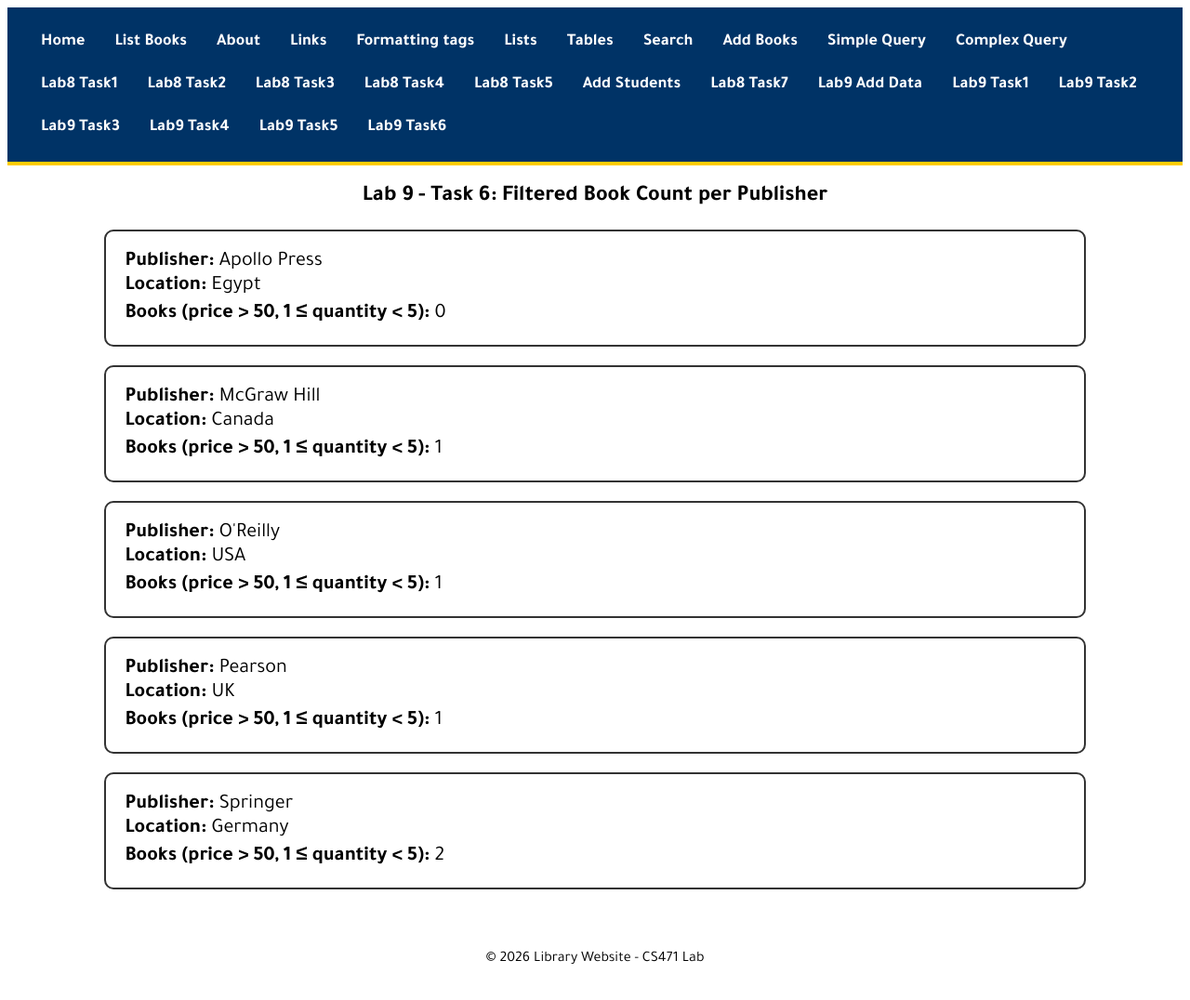
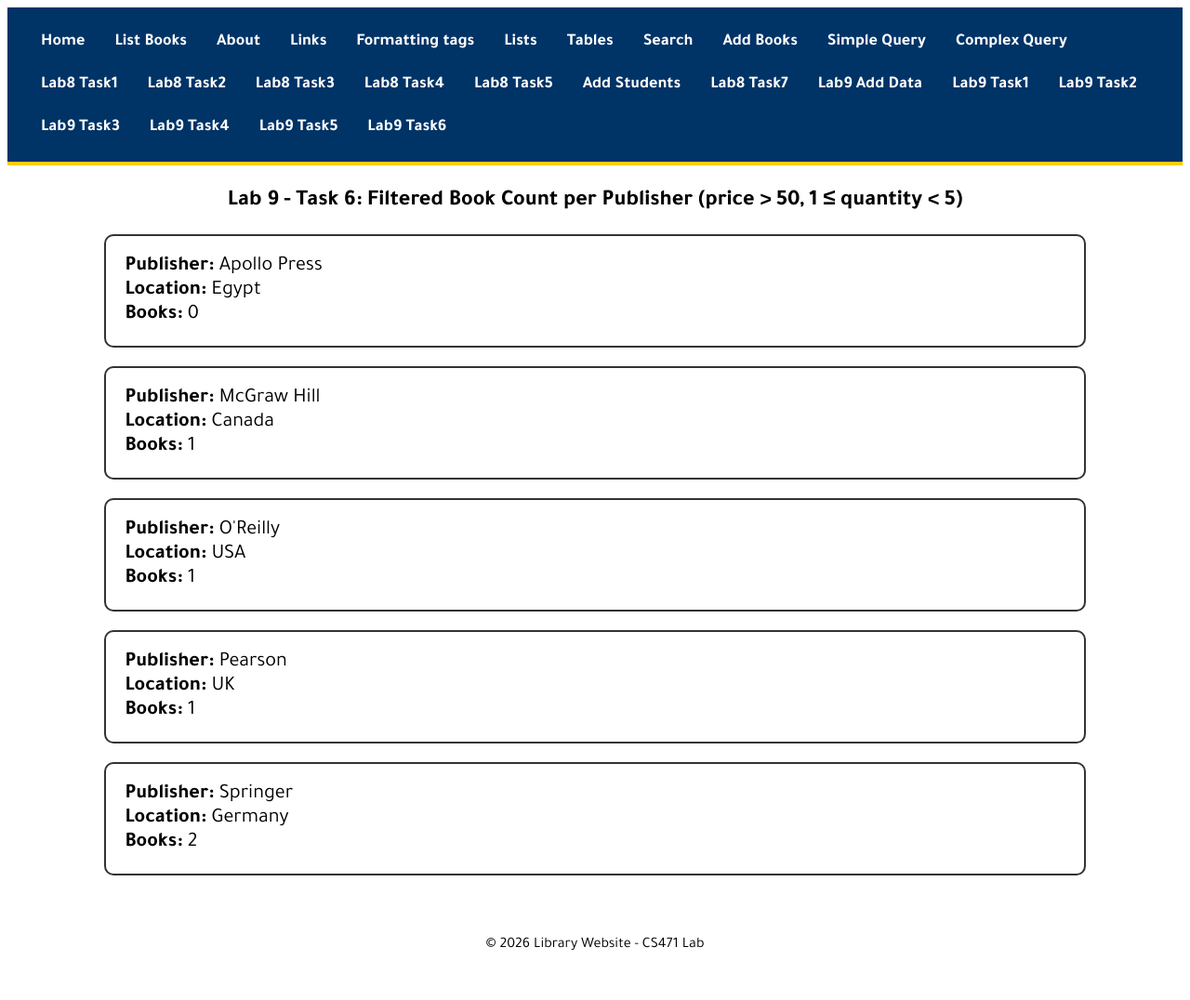
Before and after one commit to elaffahad-cs/CS471-Lab, a Django app: page /lab9/task6/ in a window 1280 px wide. Shown: the whole page at 93% size. After the commit the page ends 1022 px from the top, so only its background shows below. Run offline with Django 5.2, Linux system fonts and the light colour scheme; data comes from the database, SQL or seed files in the repository; both versions use the stored data as it was after the commit.

Commit message:
Lab9 Complete

```diff
--- a/apps/templates/bookmodule/lab9_task6.html
+++ b/apps/templates/bookmodule/lab9_task6.html
@@ -7,7 +7,7 @@ Lab 9 Task 6
 {% block content %}
 
 <h2 style="text-align:center;">
-    Lab 9 - Task 6: Filtered Book Count per Publisher
+    Lab 9 - Task 6: Filtered Book Count per Publisher (price > 50, 1 ≤ quantity < 5)
 </h2>
 
 {% for publisher in publishers %}
@@ -27,7 +27,7 @@ font-size:22px;
     <strong>Location:</strong> {{ publisher.location }}
     <br>
 
-    <strong>Books (price &gt; 50, 1 &le; quantity &lt; 5):</strong>
+    <strong>Books:</strong>
     {{ publisher.filtered_count }}
 
 </div>
```
Also changed, not shown: db.sqlite3.
